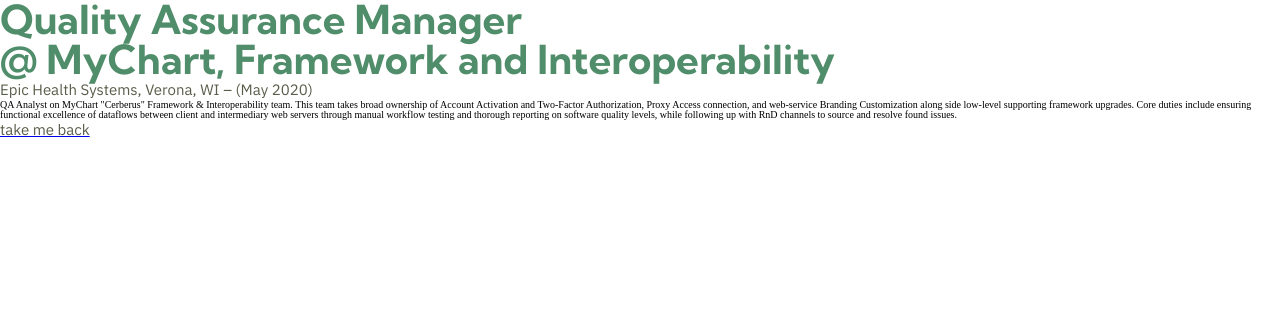
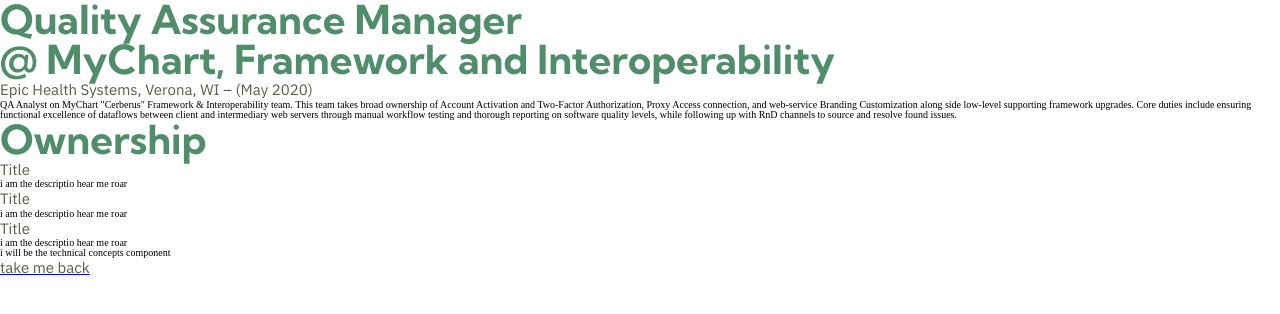
Before and after one commit to AvantGov/resume, a React (Create React App) app in the folder resume__client/: page /about/epic in a window 1280 px wide. Shown: the top 314 px of the page. Built offline with nearby package versions, Linux system fonts and the light colour scheme; a web font is replaced by a local one.

Commit message:
added some view more content infrastructure

```diff
--- a/resume__client/src/Components/EpicComp__viewmore.js
+++ b/resume__client/src/Components/EpicComp__viewmore.js
@@ -12,6 +12,29 @@
                 <p className='intro__desc'>QA Analyst on MyChart "Cerberus" Framework & Interoperability team. This team takes broad ownership of Account Activation and Two-Factor Authorization, Proxy Access connection, and web-service Branding Customization along side low-level supporting framework upgrades. Core duties include ensuring functional excellence of dataflows between client and intermediary web servers through manual workflow testing and thorough reporting on software quality levels, while following up with RnD channels to source and resolve found issues. </p>
             </div>
 
+            <div className='viewmore__ownership'>
+                <h1 className='ownership__title'>Ownership</h1>
+                <div className='ownership__container'>
+                    <div className='ownContainer__areaContainer'>
+                        <h2 className='areaContainer__title'>Title</h2>
+                        <p className='areaContainer__desc'>i am the descriptio hear me roar</p>
+                    </div>
+
+                    <div className='ownContainer__areaContainer'>
+                        <h2 className='areaContainer__title'>Title</h2>
+                        <p className='areaContainer__desc'>i am the descriptio hear me roar</p>
+                    </div>
+
+                    <div className='ownContainer__areaContainer'>
+                        <h2 className='areaContainer__title'>Title</h2>
+                        <p className='areaContainer__desc'>i am the descriptio hear me roar</p>
+                    </div>
+                </div>
+            </div>
+
+            <div className='viewmore__technical'>
+                i will be the technical concepts component
+            </div>
 
             <div className='viewmore__return'>
                     <Link to="/">
```
